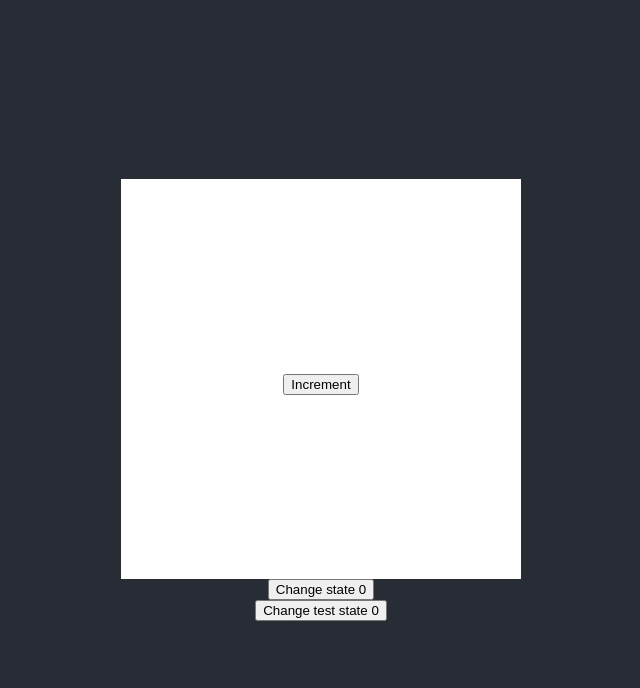
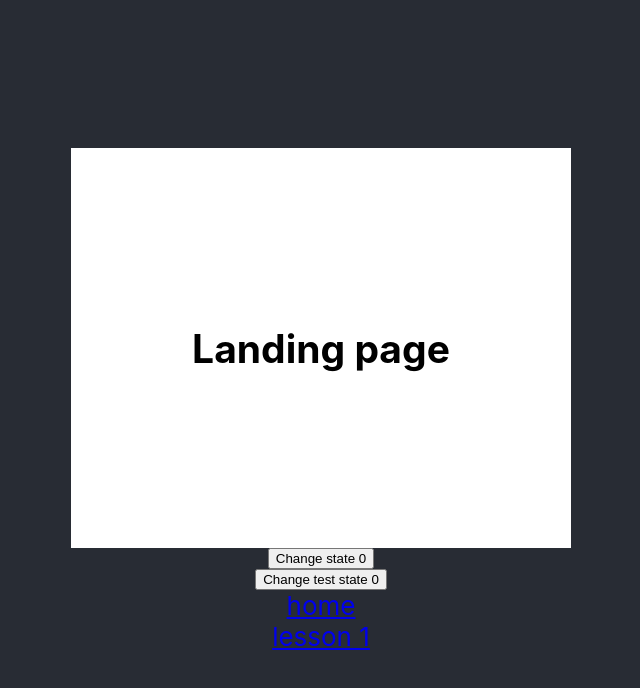
Before and after one commit to Simofy/fe2-7, a React (Create React App) app: page / in a window 1280 px wide. Shown: the top 688 px of the page, without its empty margins (319-959 px from the left). Built offline with nearby package versions, Linux system fonts and the light colour scheme; no server answers.

Commit message:
React router package

```diff
--- a/package.json
+++ b/package.json
@@ -8,6 +8,7 @@
     "@testing-library/user-event": "^12.1.10",
     "react": "^17.0.2",
     "react-dom": "^17.0.2",
+    "react-router-dom": "^5.2.0",
     "react-scripts": "4.0.3",
     "serve": "^11.3.2",
     "web-vitals": "^1.0.1"
--- a/src/App.css
+++ b/src/App.css
@@ -60,14 +60,14 @@
 }
 
 .container {
-  width: 400px;
+  width: 500px;
   height: 400px;
   background-color: white;
   color: black;
   display: flex;
   justify-content: center;
   align-items: center;
-  flex-direction: column;
+  flex-direction: row;
   overflow: hidden;
 }
 
--- a/src/App.jsx
+++ b/src/App.jsx
@@ -1,6 +1,8 @@
 import React, { useEffect, useState } from "react";
 import "./App.css";
+import { BrowserRouter, Switch, Route, Link } from "react-router-dom";
 import Test1 from "./lesson-1/Test1";
+import Lesson2 from "./lesson-2";
 import Lesson4, { ColorChanger } from "./lesson-4";
 import Lesson5 from "./lesson-5";
 import FirstPropElement from "./lesson-5/homework/props/_1";
@@ -12,14 +14,21 @@ import CollapseComponent from "./lesson-3/Collapse";
 import Lesson7 from "./lesson-7";
 import Task1 from "./lesson-7/Task1";
 import Lesson8 from "./lesson-8";
+import BinaryIncrement from "./lesson-8/BinaryIncrement";
 
 // import RandomNameGenerator from "./RandomNameGenerator";
 
+const routes = {
+  lesson1: "/lesson-1",
+  lesson2: "/lesson-2",
+};
+
 function AppComponent() {
   const [variable, setVariable] = useState(0);
-  const [variableTest, setVariableTest] = useState(0)
+  const [variableTest, setVariableTest] = useState(0);
 
   return (
+    <BrowserRouter>
       <div className="App">
         <header className="App-header">
           <div className="container">
@@ -31,7 +40,23 @@ function AppComponent() {
             {/* <Task1 /> */}
             {/* <CollapseComponent /> */}
             {/* <Animation /> */}
-          <Lesson8 count={variable} />
+            {/* <Lesson8 count={variable} /> */}
+            {/* <BinaryIncrement />
+             */}
+            <Switch>
+              <Route path={routes.lesson1}>
+                <Test1 />
+              </Route>
+              <Route path={routes.lesson2}>
+                <Lesson2 />
+              </Route>
+              <Route path="/" exact>
+                <h2>Landing page</h2>
+              </Route>
+              <Route path="/">
+                <h2>Page not found</h2>
+              </Route>
+            </Switch>
           </div>
           <button
             type="button"
@@ -49,8 +74,11 @@ function AppComponent() {
           >
             Change test state {variableTest}
           </button>
+          <Link to="/">home</Link>
+          <Link to={routes.lesson1}>lesson 1</Link>
         </header>
       </div>
+    </BrowserRouter>
   );
 }
 
@@ -90,7 +118,6 @@ class App extends React.Component {
 }
 
 export default AppComponent;
-
 
 // const data = [
 //   [222, 6, 30, 7, 1]
```
Also changed, not shown: 1 other file (tests, documents, lock files or other folders). Lines whose indentation alone changed are shown as unchanged.
